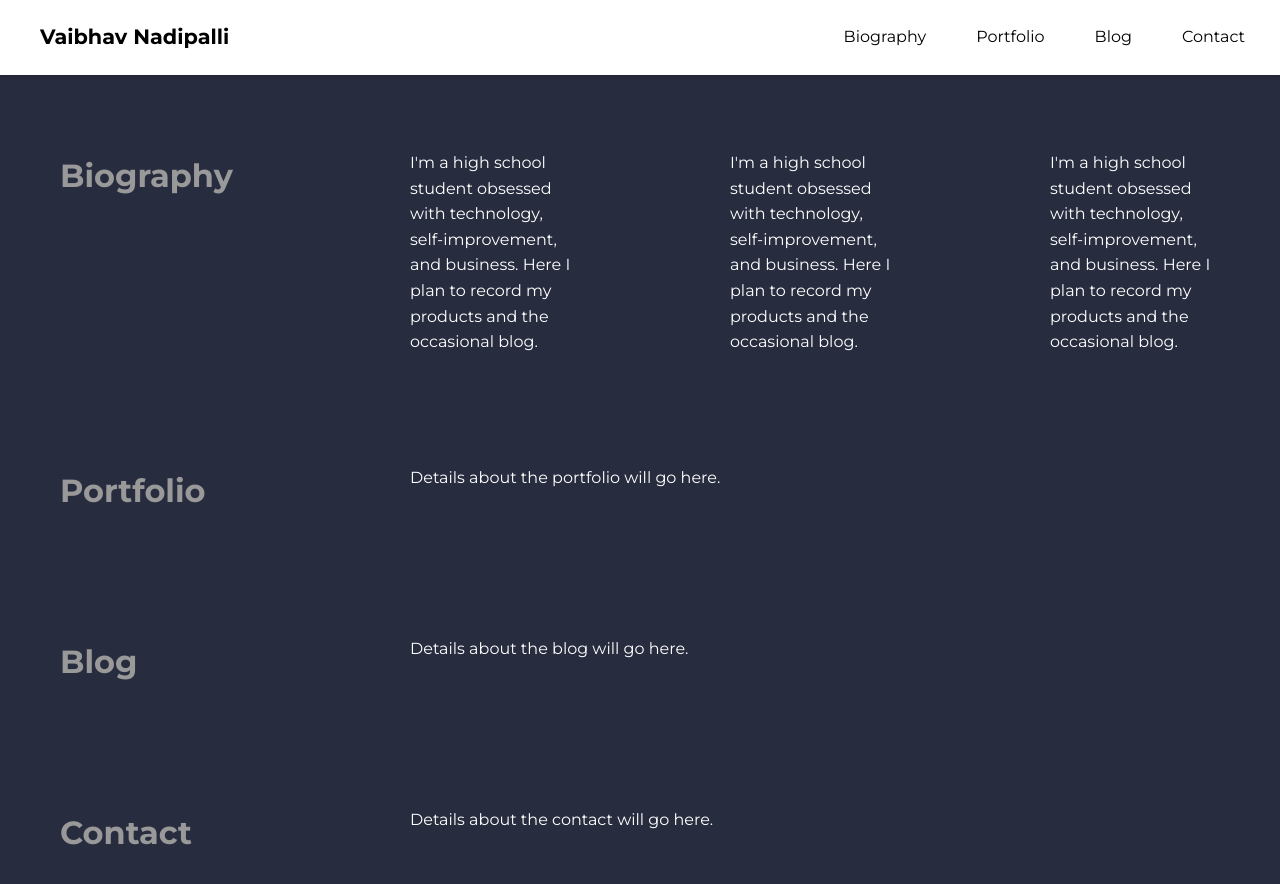
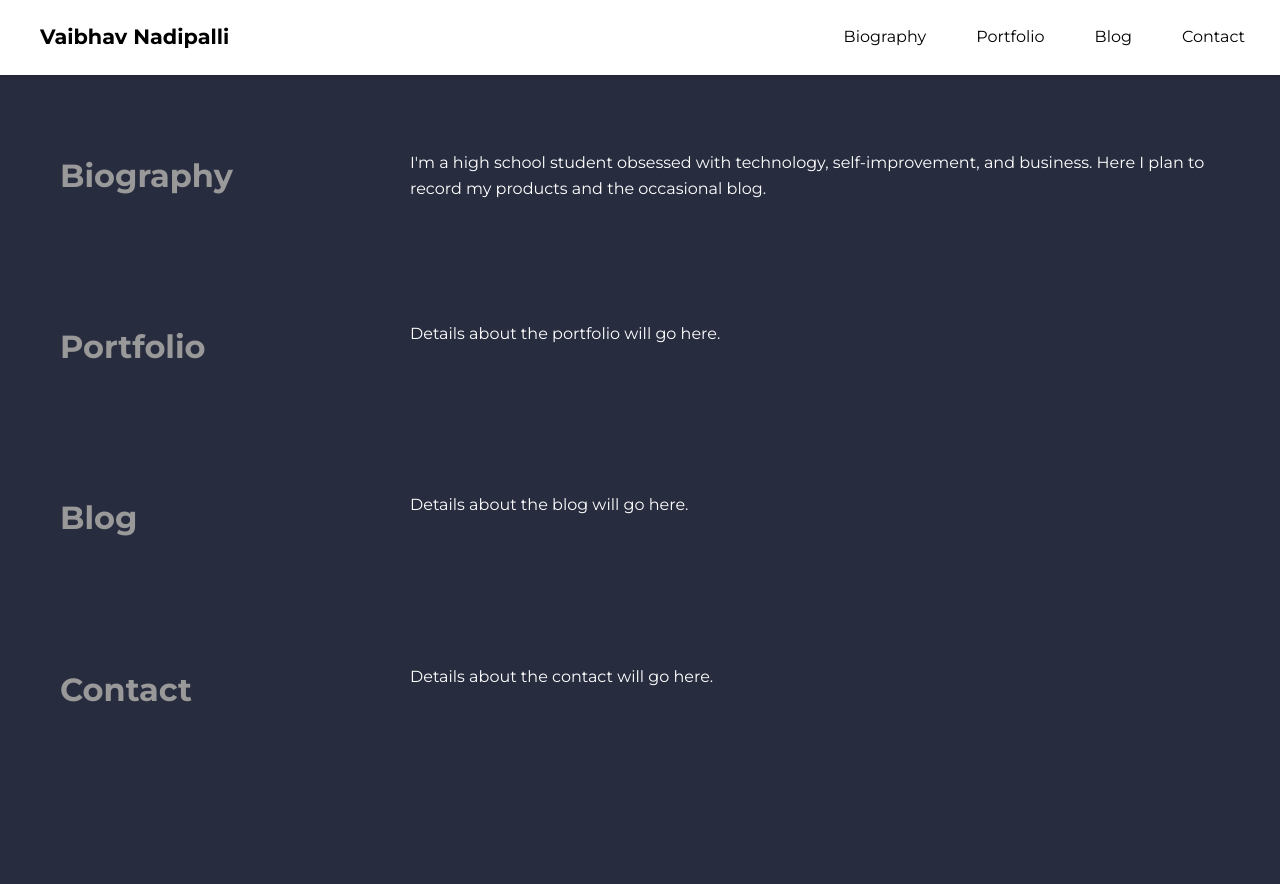
Before and after one commit to Vaibhav-Nadipalli/vaibhav-nadipalli.github.io, a Jekyll site: the page built from index.markdown, in a window 1280 px wide and 948 px high. Shown: the top 884 px of the window. Built offline with Jekyll 4.4.1, drawn with Linux system fonts in a browser that asks for light colours.

Commit message:
Update default.html

```diff
--- a/_layouts/default.html
+++ b/_layouts/default.html
@@ -29,9 +29,6 @@
         <section id="bio">
             <h2 class="section-title">Biography</h2>
             <p>I'm a high school student obsessed with technology, self-improvement, and business. Here I plan to record my products and the occasional blog.</p>
-            <p>I'm a high school student obsessed with technology, self-improvement, and business. Here I plan to record my products and the occasional blog.</p>
-            <p>I'm a high school student obsessed with technology, self-improvement, and business. Here I plan to record my products and the occasional blog.</p>
-
         </section>
         <section id="portfolio">
             <h2 class="section-title">Portfolio</h2>
```
